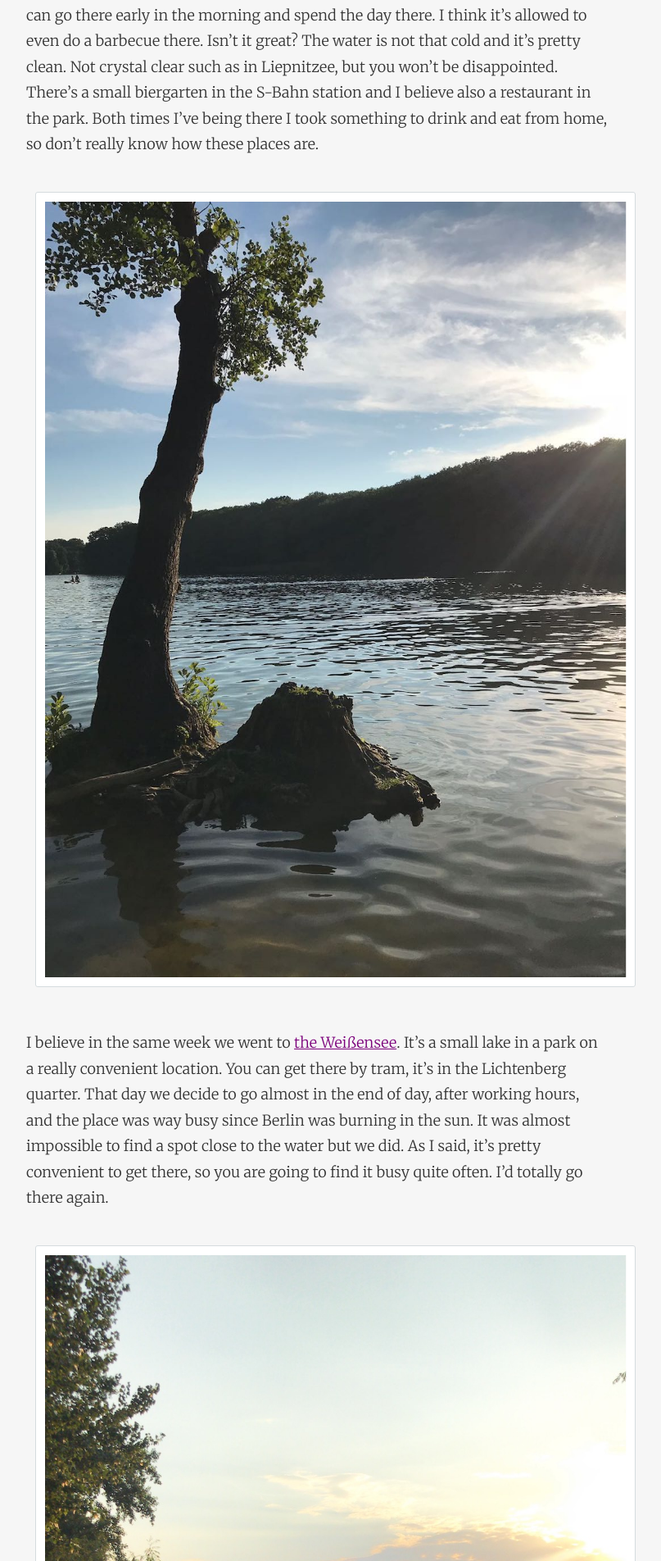
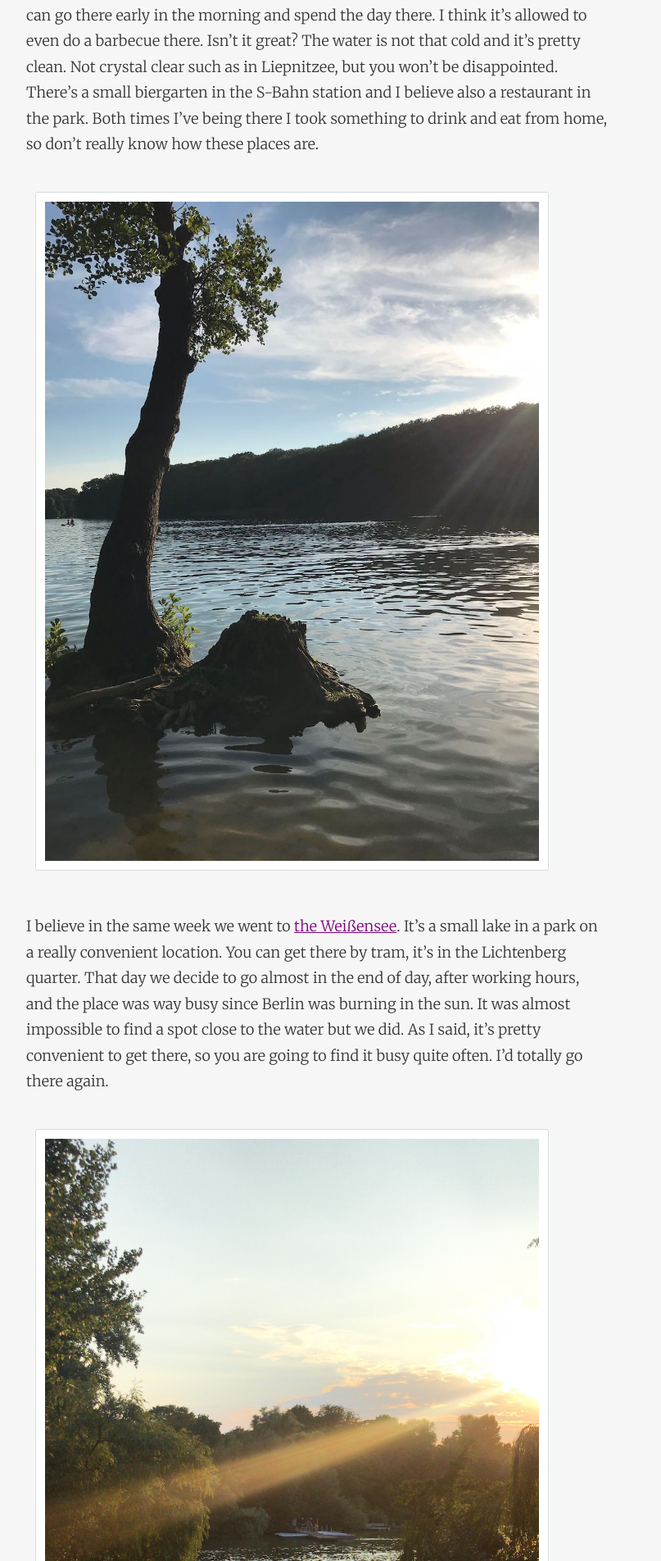
Before and after one commit to dsalvagni/dsalvagni.github.io, a Jekyll site: the page built from _posts/2018-08-14-lakes-in-berlin-what-a-happy-surprise.markdown, in a window 1280 px wide. Shown: the part 1747-3651 px from the top of the page at 82% size, without its empty margins (253-1060 px from the left). Built offline with Jekyll 4.4.1, drawn with Linux system fonts in a browser that asks for light colours; nearby versions of some CDN libraries; comment, search, counter and statistics services are not loaded.

Commit message:
Update and rename 2018-08-13-lakes-in-berlin-what-a-happy-surprise.markdown to 2018-08-14-lakes-in-berlin-what-a-happy-surprise.markdown

```diff
--- a/_posts/2018-08-13-lakes-in-berlin-what-a-happy-surprise.markdown
+++ b/_posts/2018-08-14-lakes-in-berlin-what-a-happy-surprise.markdown
@@ -18,17 +18,17 @@ As the weather started to get warmer, Luísa and I decided to look for some plac
 
 At the [Schlachtensee](https://www.visitberlin.de/en/schlachtensee) I've got the chance to jump in the water for the first time this summer. I'd missed one opportunity when I was in Zürich, shame on me. I love this lake and it so easy to get there that is my favorite since the first time. It's not that close though, takes ~1h "door-to-door" but totally worth going there. It has a S-Bahn station by the lake so you jump from the train to lake on one step. 😄 You can go there early in the morning and spend the day there. I think it's allowed to even do a barbecue there. Isn't it great? The water is not that cold and it's pretty clean. Not crystal clear such as in Liepnitzee, but you won't be disappointed. There's a small biergarten in the S-Bahn station and I believe also a restaurant in the park. Both times I've being there I took something to drink and eat from home, so don't really know how these places are.
 
-<img src="/assets/images/posts/schlachtensee.jpg" style="max-width:100%; display:inline-block;">
+<img src="/assets/images/posts/schlachtensee.jpg" style="max-width:85%; display:inline-block;">
 
 I believe in the same week we went to [the Weißensee](https://www.visitberlin.de/en/strandbad-weissensee). It's a small lake in a park on a really convenient location. You can get there by tram, it's in the Lichtenberg quarter. That day we decide to go almost in the end of day, after working hours, and the place was way busy since Berlin was burning in the sun. It was almost impossible to find a spot close to the water but we did. As I said, it's pretty convenient to get there, so you are going to find it busy quite often. I'd totally go there again.
 
-<img src="/assets/images/posts/weissensee.jpg" style="max-width:100%; display:inline-block;">
+<img src="/assets/images/posts/weissensee.jpg" style="max-width:85%; display:inline-block;">
 
 The last one we went was the Liepnitzsee. This one was the most incredible lake I've being so far. The water is crystal clear and you can see your whole body under the water. Besides that, it's surrounded by a green forest where you can also go for a walking/trekking. It's not so convenient to go there though. I guess it's not in Berlin anymore, but on a city close. To get there you'll need to get a regional train and then ride ~10km by bike. That was the path we did. We've head that you can also get out of the train on a different station and the distance to the lake would be closer from there. Although 10km seems a bit of a ride, I'd recommend taking this path. It's amazing as almost the whole path has cicloway and the most part you ride through the woods. It's also a good place for camping, but unfortunately you cannot make use of fire there. So, no barbecue.
 
 The hardest part isn't the way to get there, but to choose where to sit as it has such great spots and views. Fortunately, we found a nice spot with the view I'll attach below.
 
-<img src="/assets/images/posts/liepnitzsee.jpg" style="max-width:100%; display:inline-block;">
+<img src="/assets/images/posts/liepnitzsee.jpg" style="max-width:85%; display:inline-block;">
 
 I'm glad that we found these places to enjoy the summer here. It's great to live in a big city that also offers you an easy way out of the concrete & confusion, so you can recover and have the time to just enjoy the nature. 🍃
 
```
